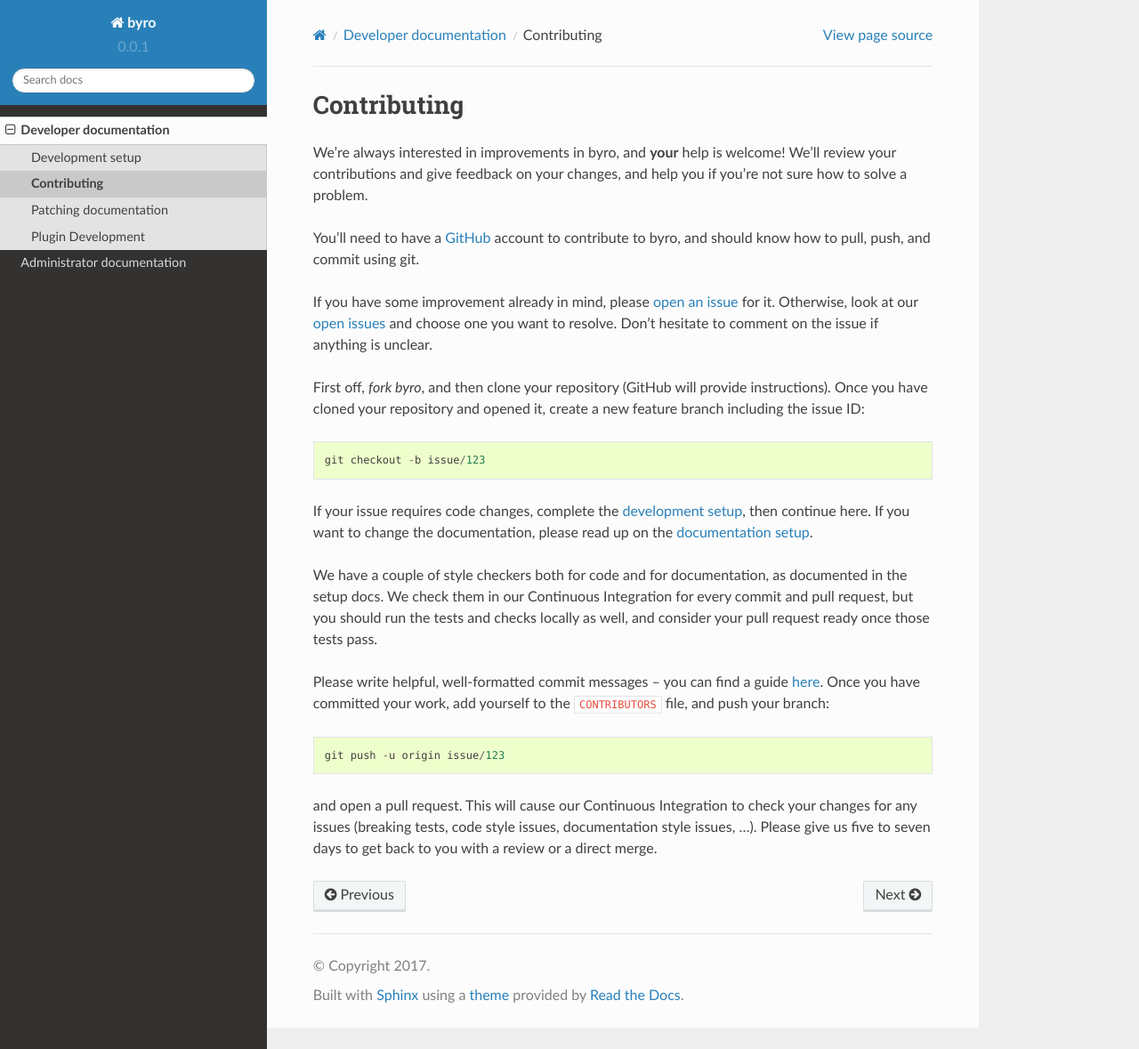
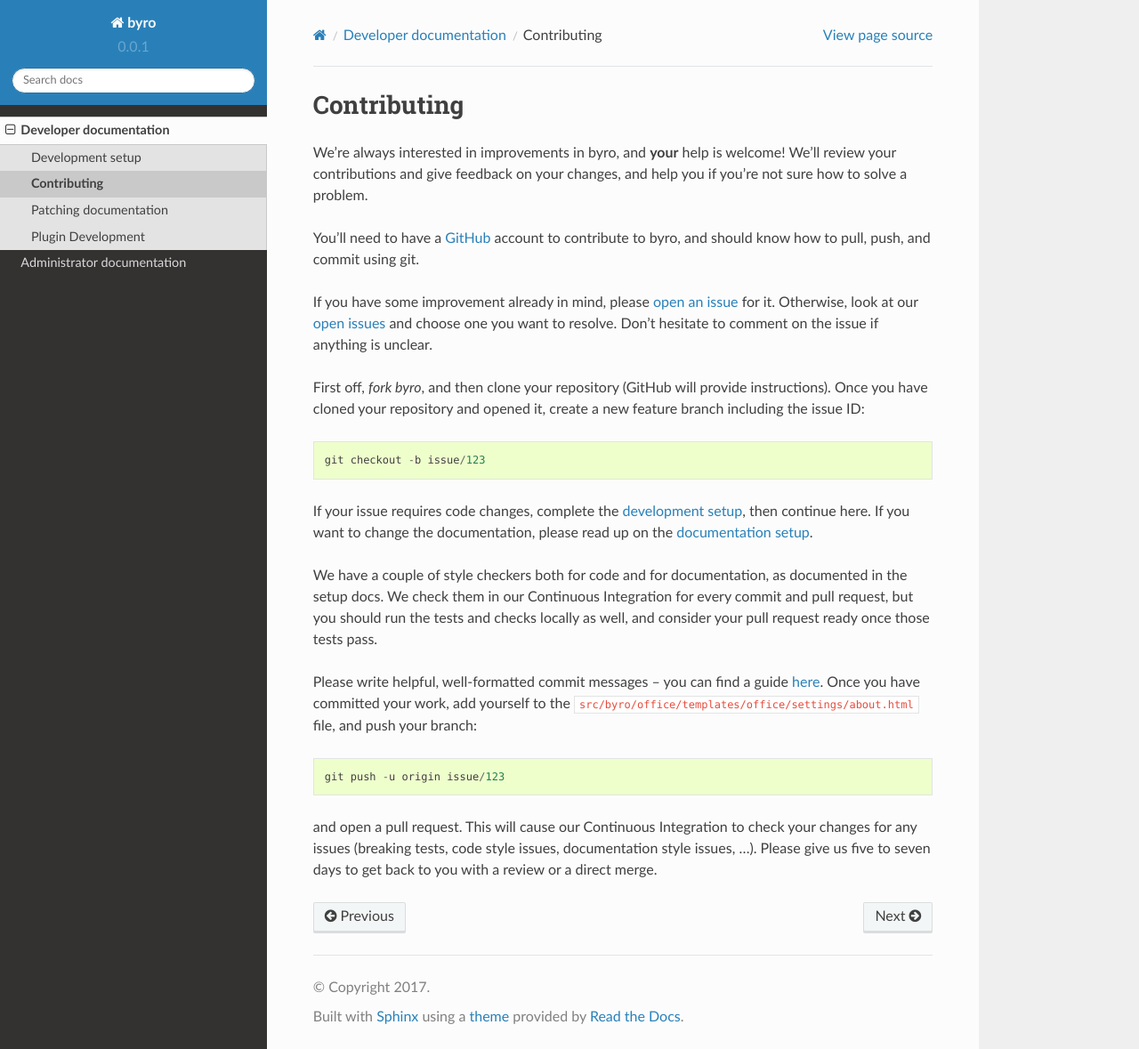
Before and after one commit to byro/byro, a Sphinx documentation site: the page built from docs/developer/contributing.rst, in a window 1280 px wide and 1179 px high. Shown: the whole window at 89% size. Built offline with Sphinx 7.4.7 and the Read the Docs theme 2.0.0, drawn with Linux system fonts in a browser that asks for light colours; the version number is read from the project's files by our own code.

Commit message:
Add correct contributors list location
Closes #111

```diff
--- a/docs/developer/contributing.rst
+++ b/docs/developer/contributing.rst
@@ -28,7 +28,8 @@ but you should run the tests and checks locally as well, and consider your pull
 ready once those tests pass.
 
 Please write helpful, well-formatted commit messages – you can find a guide here_. Once you
-have committed your work, add yourself to the ``CONTRIBUTORS`` file, and push your branch::
+have committed your work, add yourself to the
+``src/byro/office/templates/office/settings/about.html`` file, and push your branch::
 
   git push -u origin issue/123
 
```
